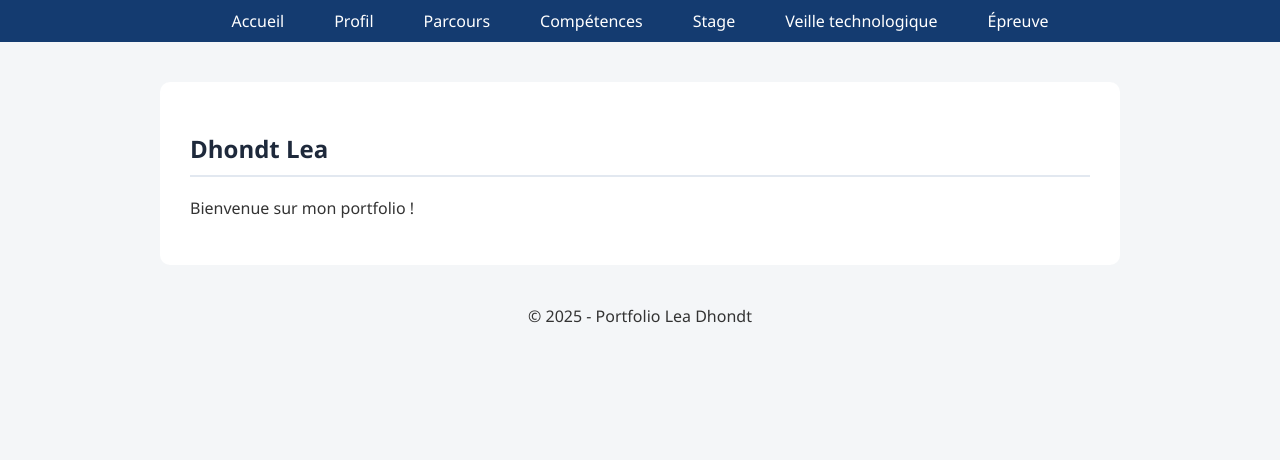
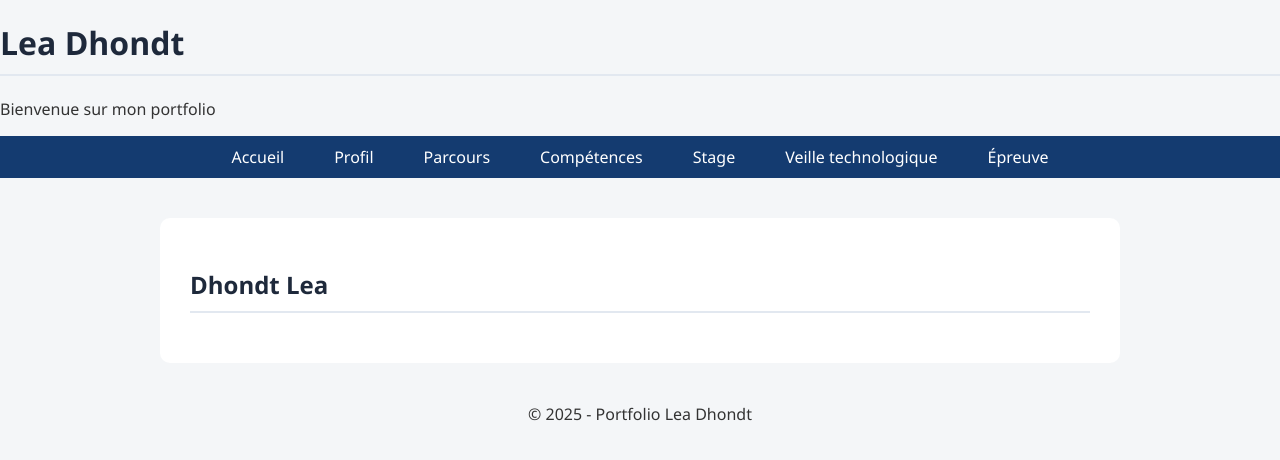
Before and after one commit to L-dhondt/Portfolio, a plain HTML site: page index.html in a window 1280 px wide. Drawn offline with Linux system fonts and the light colour scheme.

Commit message:
index.html

```diff
--- a/index.html
+++ b/index.html
@@ -6,7 +6,12 @@
     <link rel="stylesheet" href="style.css">
 </head>
 <body>
-
+<header class="hero">
+    <div class="hero-overlay">
+        <h1>Lea Dhondt</h1>
+        <p>Bienvenue sur mon portfolio</p>
+    </div>
+</header>
 <nav>
     <ul>
         <li><a href="index.html">Accueil</a></li>
@@ -21,7 +26,6 @@
 
 <section>
     <h1>Dhondt Lea</h1>
-    <p>Bienvenue sur mon portfolio !</p>
 </section>
 
 <footer>
@@ -29,4 +33,5 @@
 </footer>
 
 </body>
+
 </html>
```
